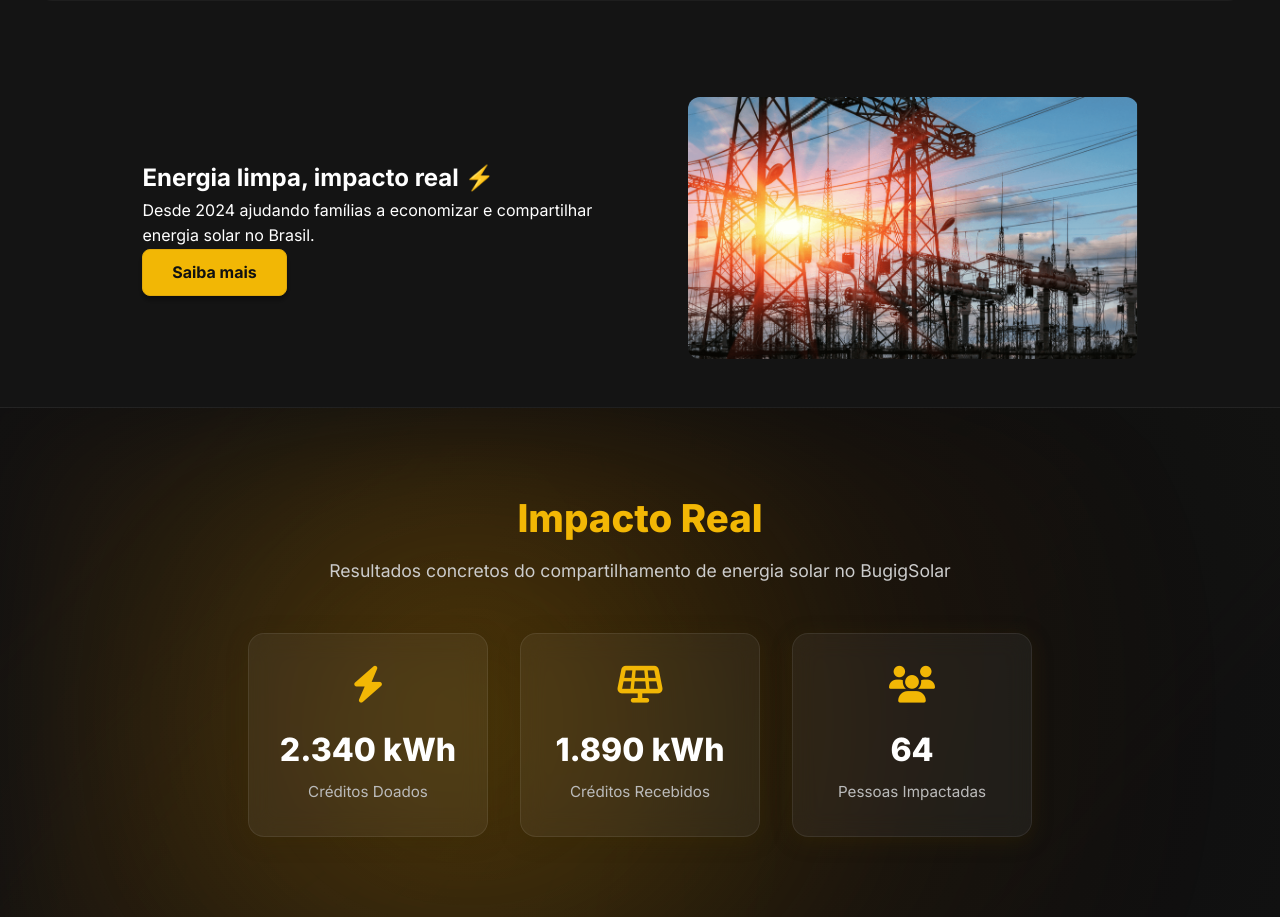
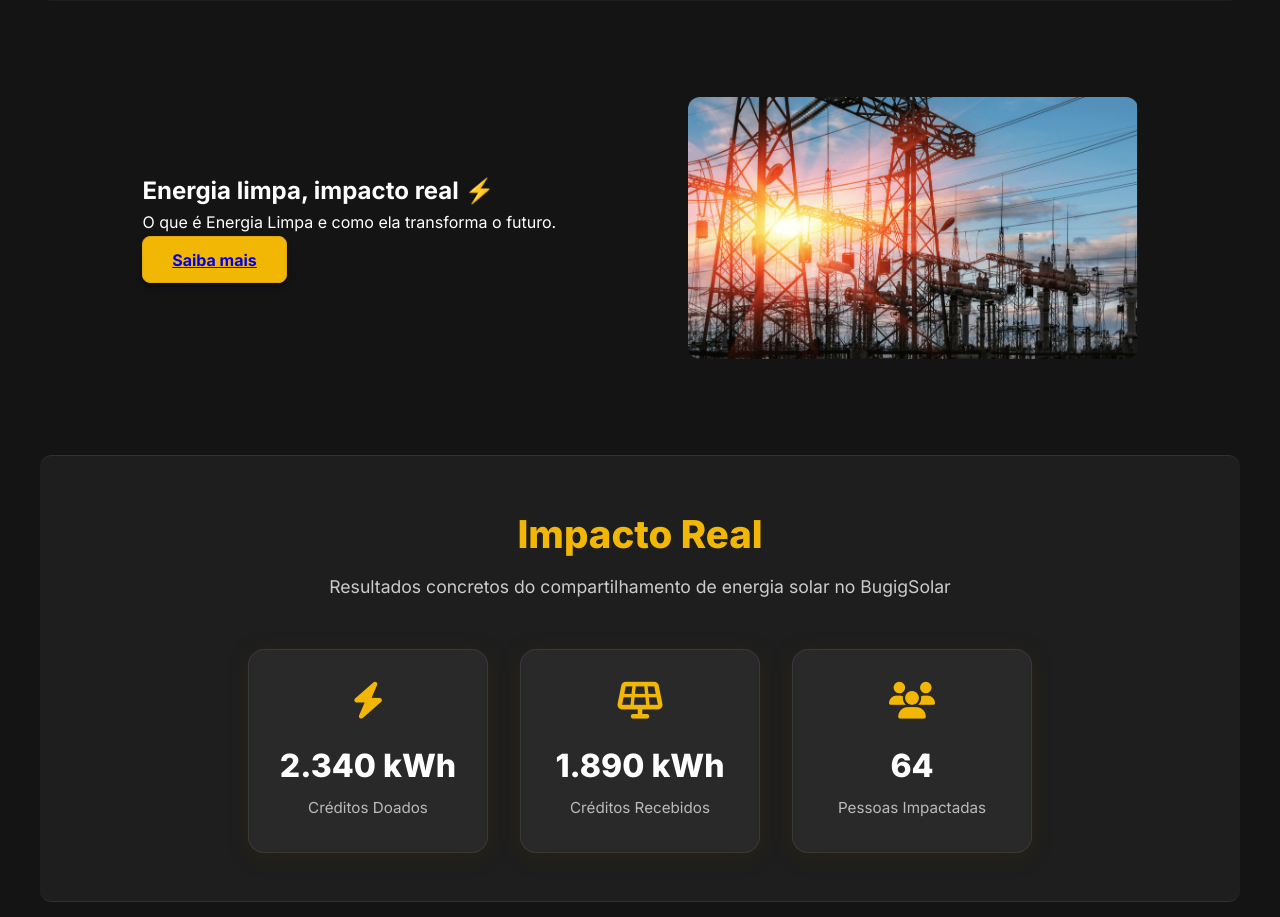
Before and after one commit to RenanAlvares/bugig_solar, a Flask app: page /landingPage in a window 1280 px wide. Shown: the part 784-1701 px from the top of the page. Run offline with Flask 3, Linux system fonts and the light colour scheme.

Commit message:
css landing page finalizada

```diff
--- a/static/style/LandingPage.css
+++ b/static/style/LandingPage.css
@@ -141,7 +141,6 @@ body {
     background: #F2B705;
     color: #111;
     border: 1px solid #e0a80b;
-
     padding: 0.8rem 1.8rem;
     border-radius: 8px;
     font-weight: 700;
@@ -176,58 +175,18 @@ body {
   border-bottom: 1px solid rgba(255, 255, 255, 0.08);
 }
 
-/* Camada 1 — brilho solar dinâmico */
-.painel-creditos::before {
-  content: "";
-  position: absolute;
-  inset: 0;
-  background: radial-gradient(
-    circle at 30% 50%,
-    rgba(255, 180, 0, 0.25) 0%,
-    rgba(255, 140, 0, 0.05) 40%,
-    transparent 70%
-  );
-  animation: solarPulse 8s ease-in-out infinite alternate;
-  z-index: 0;
-  filter: blur(50px);
-}
 
 /* Camada 2 — energia pulsante em rotação */
-.painel-creditos::after {
-  content: "";
-  position: absolute;
-  inset: -20%;
-  background: conic-gradient(
-    from 0deg,
-    rgba(255, 230, 150, 0.05),
-    rgba(255, 200, 50, 0.15),
-    rgba(255, 150, 0, 0.08),
-    rgba(255, 230, 150, 0.05)
-  );
-  animation: rotateGlow 18s linear infinite;
-  mix-blend-mode: overlay;
-  filter: blur(80px);
-  z-index: 0;
-}
-
-@keyframes solarPulse {
-  0% {
-    transform: scale(1) translate(-10%, -10%);
-    opacity: 0.7;
-  }
-  100% {
-    transform: scale(1.2) translate(10%, 10%);
-    opacity: 1;
-  }
-}
-
-@keyframes rotateGlow {
-  0% {
-    transform: rotate(0deg) scale(1);
-  }
-  100% {
-    transform: rotate(360deg) scale(1);
-  }
+.painel-creditos {
+  text-align: center;
+  padding: 3rem 2rem;
+  margin: 3rem auto 3rem auto;
+  max-width: 1200px;
+  border-radius: 12px;
+  position: relative;
+  z-index: 10;
+  background: #1e1e1e;
+  color: #fff;
 }
 
 /* Conteúdo acima das camadas */
--- a/templates/LandingPage.html
+++ b/templates/LandingPage.html
@@ -48,8 +48,9 @@
     <section class="section-imagem">
         <div class="texto">
             <h2>Energia limpa, impacto real ⚡</h2>
-            <p>Desde 2024 ajudando famílias a economizar e compartilhar energia solar no Brasil.</p>
-            <button class="lp-button">Saiba mais</button>
+            <p>O que é Energia Limpa e como ela transforma o futuro.</p>
+            <button class="lp-button"><a href="https://clicklivre.com.br/blog/o-que-e-energia-limpa-e-como-ela-transforma-o-futuro"
+            target="_blank">Saiba mais</a></button>
         </div>
         <img src="/static/Imagens/energia-eletrica.png" alt="Painéis solares">
     </section>
```
